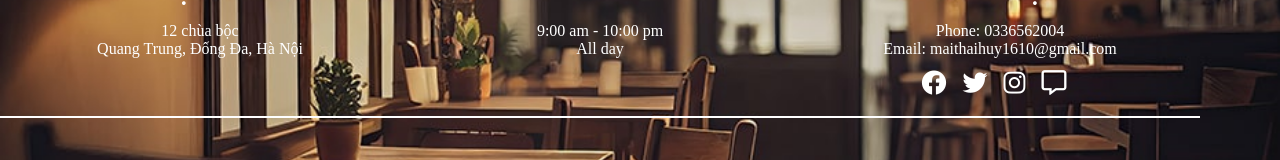
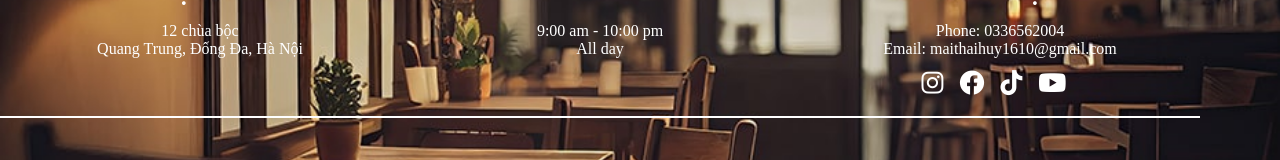
Before and after one commit to khanhhtapcode/TKwebK25CNTTA, a plain HTML site: page TKwebK25CNTTA/TKwebK25CNTTA-main/TKwebK25CNTTA-main/CodeWeb/Trangchu/index.html in a window 1280 px wide. Shown: the part 5757-5917 px from the top of the page. Drawn offline with nearby package versions, Linux system fonts and the light colour scheme; a web font is replaced by a local one.

Commit message:
Update index.html

```diff
--- a/TKwebK25CNTTA/TKwebK25CNTTA-main/TKwebK25CNTTA-main/CodeWeb/Trangchu/index.html
+++ b/TKwebK25CNTTA/TKwebK25CNTTA-main/TKwebK25CNTTA-main/CodeWeb/Trangchu/index.html
@@ -349,10 +349,10 @@
                     <h2>Liên hệ</h2>
                     <p>Phone: 0336562004<br>Email: maithaihuy1610@gmail.com</p>
                     <div class="footer-social">
-                        <i class="fa-brands fa-facebook"></i>
-                        <i class="fa-brands fa-twitter"></i>
-                        <i class="fa-brands fa-instagram"></i>
-                        <i class="fa-regular fa-message"></i>
+                        <a href="https://www.instagram.com/thaimarketdeli/" target="_blank" rel="noopenner"><i class="fa-brands fa-instagram"></i></a>
+                        <a href="https://www.facebook.com/profile.php?id=61569575336972" target="_blank" rel="noopenner"><i class="fa-brands fa-facebook"></i></a>
+                        <a href="https://www.tiktok.com/discover/thaimarket" target="_blank" rel="noopenner"><i class="fa-brands fa-tiktok"></i></a>
+                        <a href="https://www.youtube.com/channel/UCt5skH42FlPeLIWyKFMU1EQ" target="_blank" rel="noopenner"><i class="fa-brands fa-youtube"></i></a>
                     </div>
                 </div>
             </div>
```
